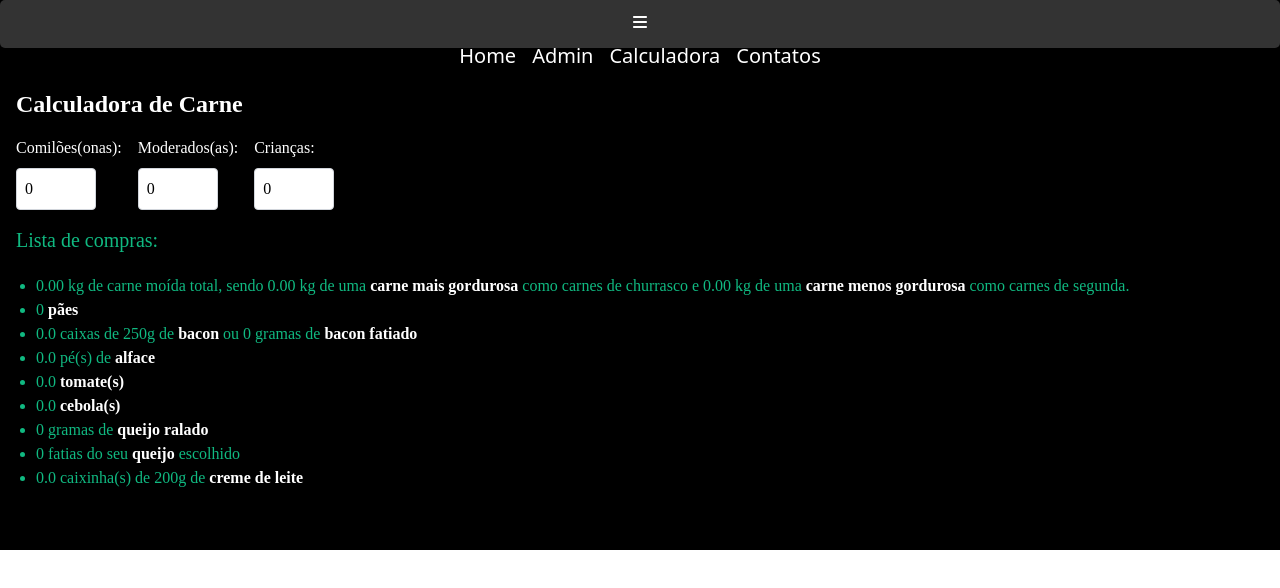
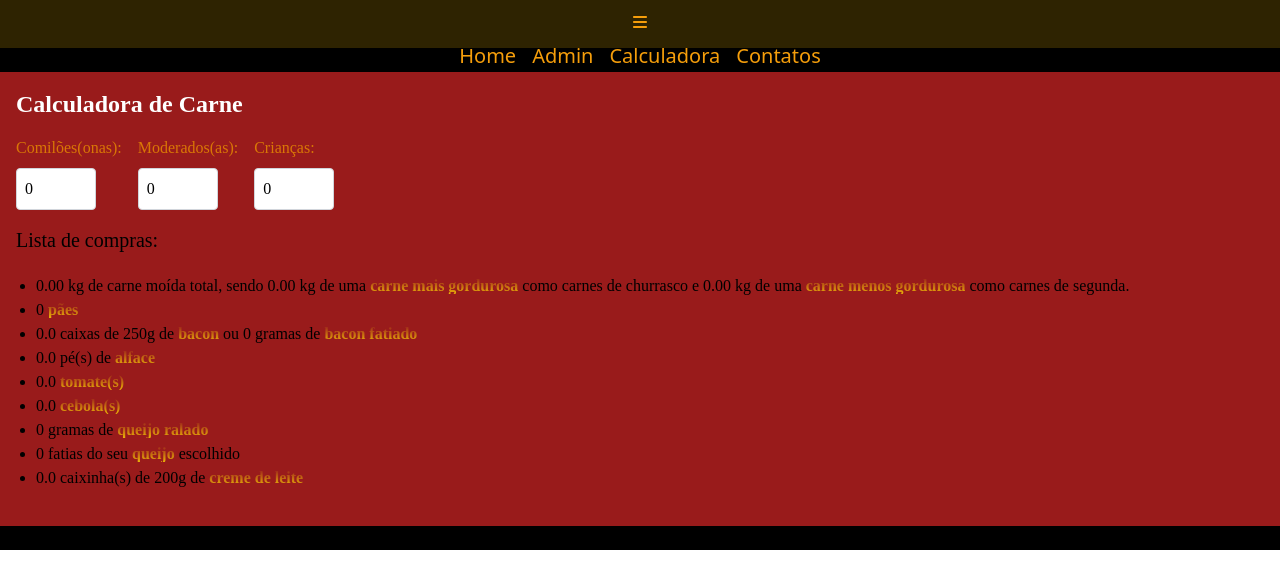
Before and after one commit to zitchu/CalculaBurger, a React (Create React App) app: page /Admin in a window 1280 px wide. Shown: the top 588 px of the page. Built offline with nearby package versions, Linux system fonts and the light colour scheme.

Commit message:
ajuste inicial cores

```diff
--- a/src/components/Sidebar/Sidebar.tsx
+++ b/src/components/Sidebar/Sidebar.tsx
@@ -9,13 +9,13 @@ const Sidebar = () => {
     return (
         <div>
 
-        <nav className={`${open ? "h-20" : "h-12"} 'transition duration-300 w-full items-center text-white font-sans flex flex-col navbar p-2 z-9999'`}>
-            <button className={`rounded hover:bg-transparent ${open && "rotate-180 "} hover:text-black duration-500`} onClick={() => setOpen(!open)}><FontAwesomeIcon  icon={faBars} /></button>
+        <nav className={`${open ? "h-20" : "h-12"} 'transition duration-300 w-full items-center text-yellow-500 font-sans flex flex-col navbar p-2 z-9999'`}>
+            <button className={`rounded hover:bg-transparent ${open && "rotate-180 "} hover:text-red-800 duration-500`} onClick={() => setOpen(!open)}><FontAwesomeIcon  icon={faBars} /></button>
                 <div className={`text-xl  ${!open && "scale-0"}  rounded-lg px-2 transition-all duration-300`}>
-                    <button className='text-xl hover:bg-white hover:text-black rounded-lg p-2 transition-all duration-300'><Link to='/'>Home</Link></button>
-                    <button className='text-xl hover:bg-white hover:text-black rounded-lg p-2 transition-all duration-300'><Link to='/admin'>Admin</Link></button>
-                    <button className='text-xl hover:bg-white hover:text-black rounded-lg p-2 transition-all duration-300'><Link to='/calculadora'>Calculadora</Link></button>
-                    <button className='text-xl hover:bg-white hover:text-black rounded-lg p-2 transition-all duration-300'><Link to='/Contatos/:id'>Contatos</Link></button>
+                    <button className='text-xl hover:bg-yellow-600 hover:text-white rounded-lg p-2 transition-all duration-300'><Link to='/'>Home</Link></button>
+                    <button className='text-xl hover:bg-yellow-600 hover:text-white rounded-lg p-2 transition-all duration-300'><Link to='/admin'>Admin</Link></button>
+                    <button className='text-xl hover:bg-yellow-600 hover:text-white rounded-lg p-2 transition-all duration-300'><Link to='/calculadora'>Calculadora</Link></button>
+                    <button className='text-xl hover:bg-yellow-600 hover:text-white rounded-lg p-2 transition-all duration-300'><Link to='/Contatos/:id'>Contatos</Link></button>
                 </div>
         </nav>
         </div>
--- a/src/css/custom.css
+++ b/src/css/custom.css
@@ -224,17 +224,21 @@ body {
 
 .text-gradient {
     background: #FFFFFF;
-    background: linear-gradient(to top, #FFFFFF 18%, #E0801F 100%);
+    background: linear-gradient(to bottom, #991b1b, #EAB308 );
     -webkit-background-clip: text;
     -webkit-text-fill-color: transparent;
-    text-shadow:  0 2px 0.5em white;
+}
+
+.text-gradient2 {
+    background: #FFFFFF;
+    background: linear-gradient(to top, #991b1b, #e7b008 );
+    -webkit-background-clip: text;
+    -webkit-text-fill-color: transparent;
 }
 
 .navbar {
-    background-color: hsl(0 0% 100% / 0.2 );
-    border-radius: 5px;
+    background-color: #e7b00833;
     padding: 10px;
-    margin-left: 0;
 }
 
 .rotate-360 {
--- a/src/pages/Calc.tsx
+++ b/src/pages/Calc.tsx
@@ -48,10 +48,10 @@ function Calc() {
     };
     };
     return (
-    <div className="p-4">
+    <div className="p-4 bg-red-800">
     <h1 className="text-2xl font-bold mb-4 text-white">Calculadora de Carne</h1>
         <div className='flex justify-left gap-4 items-center'>
-            <div className="mb-4 text-white">
+            <div className="mb-4 text-yellow-600">
                 <label className="block mb-2">Comilões(onas):</label>
                 <input
                 type="number"
@@ -60,7 +60,7 @@ function Calc() {
                 className="w-20 text-black p-2 border border-gray-300 rounded"
                 />
             </div>
-            <div className="mb-4 text-white">
+            <div className="mb-4 text-yellow-600">
                 <label className="block mb-2">Moderados(as):</label>
                 <input
                 type="number"
@@ -69,7 +69,7 @@ function Calc() {
                 className="w-20 text-black p-2 border border-gray-300 rounded"
                 />
             </div>
-            <div className="mb-4 text-white">
+            <div className="mb-4 text-yellow-600">
                 <label className="block mb-2">Crianças:</label>
                 <input
                 type="number"
@@ -79,18 +79,18 @@ function Calc() {
                 />
             </div>
         </div>
-    <div className='text-green-500'>
+    <div>
         <h2 className='text-xl'>Lista de compras:</h2>
         <ul className='list-disc m-5'>
-            <li>{calcularCompras().carne} kg de carne moída total, sendo {calcularCompras().kgCarne} kg de uma <strong className="text-white">carne mais gordurosa</strong> como carnes de churrasco e  {calcularCompras().kgCarne} kg de uma <strong className="text-white">carne menos gordurosa</strong> como carnes de segunda.</li>
-            <li>{calcularCompras().pao} <strong className="text-white">pães</strong></li>
-            <li>{calcularCompras().bacon} caixas de 250g de <strong className="text-white">bacon</strong> ou {calcularCompras().kgBacon} gramas de <strong className="text-white">bacon fatiado</strong> </li>
-            <li>{calcularCompras().alface} pé(s) de <strong className="text-white">alface</strong></li>
-            <li>{calcularCompras().tomate} <strong className="text-white">tomate(s)</strong></li>
-            <li>{calcularCompras().cebola} <strong className="text-white">cebola(s)</strong></li>
-            <li>{calcularCompras().kgQue} gramas de <strong className="text-white">queijo ralado</strong></li>
-            <li>{calcularCompras().queijo} fatias do seu<strong className="text-white"> queijo</strong> escolhido</li>
-            <li>{calcularCompras().creme} caixinha(s) de 200g de <strong className="text-white">creme de leite</strong></li>
+            <li>{calcularCompras().carne} kg de carne moída total, sendo {calcularCompras().kgCarne} kg de uma <strong className="text-gradient">carne mais gordurosa</strong> como carnes de churrasco e  {calcularCompras().kgCarne} kg de uma <strong className="text-gradient">carne menos gordurosa</strong> como carnes de segunda.</li>
+            <li>{calcularCompras().pao} <strong className="text-gradient">pães</strong></li>
+            <li>{calcularCompras().bacon} caixas de 250g de <strong className="text-gradient">bacon</strong> ou {calcularCompras().kgBacon} gramas de <strong className="text-gradient">bacon fatiado</strong> </li>
+            <li>{calcularCompras().alface} pé(s) de <strong className="text-gradient">alface</strong></li>
+            <li>{calcularCompras().tomate} <strong className="text-gradient">tomate(s)</strong></li>
+            <li>{calcularCompras().cebola} <strong className="text-gradient">cebola(s)</strong></li>
+            <li>{calcularCompras().kgQue} gramas de <strong className="text-gradient">queijo ralado</strong></li>
+            <li>{calcularCompras().queijo} fatias do seu<strong className="text-gradient"> queijo</strong> escolhido</li>
+            <li>{calcularCompras().creme} caixinha(s) de 200g de <strong className="text-gradient">creme de leite</strong></li>
         </ul>
     </div>
     </div>
--- a/src/pages/Calculadora.tsx
+++ b/src/pages/Calculadora.tsx
@@ -7,8 +7,8 @@ import Calc from './Calc';
 export default function Calculadora() {
     const [move, setMove] = React.useState(false);
     return (
-        <div className='text-black bg-blue-500 text-xl min-h-full'>
-            <Parallax className='bg-black animation' pages={2} style={{ top: '0', left: '0' }}>
+        <div className='text-black text-xl min-h-full'>
+            <Parallax className='bg-red-800 animation' pages={2} style={{ top: '0', left: '0' }}>
                 <ParallaxLayer className='z-9999 fixed' offset={0} speed={1}> <div> <Sidebar /></div> </ParallaxLayer>
                 <ParallaxLayer offset={0} speed={0.8} >
                     <motion.div animate={{ y: move ? 0 : 50}} transition={{ type:"tween", duration: 4}}>
```
